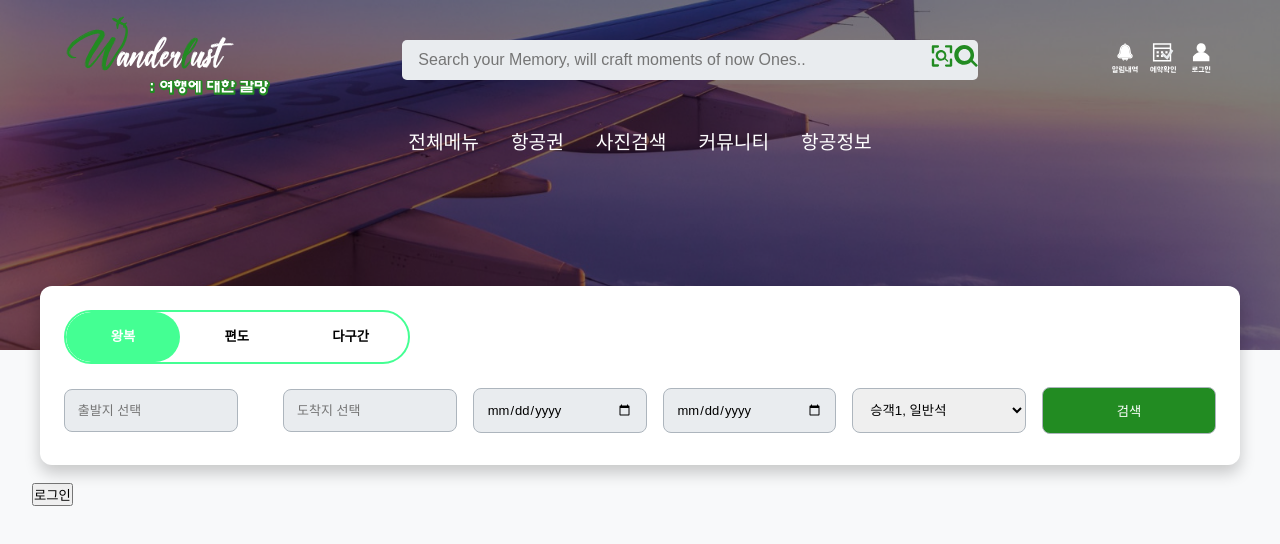
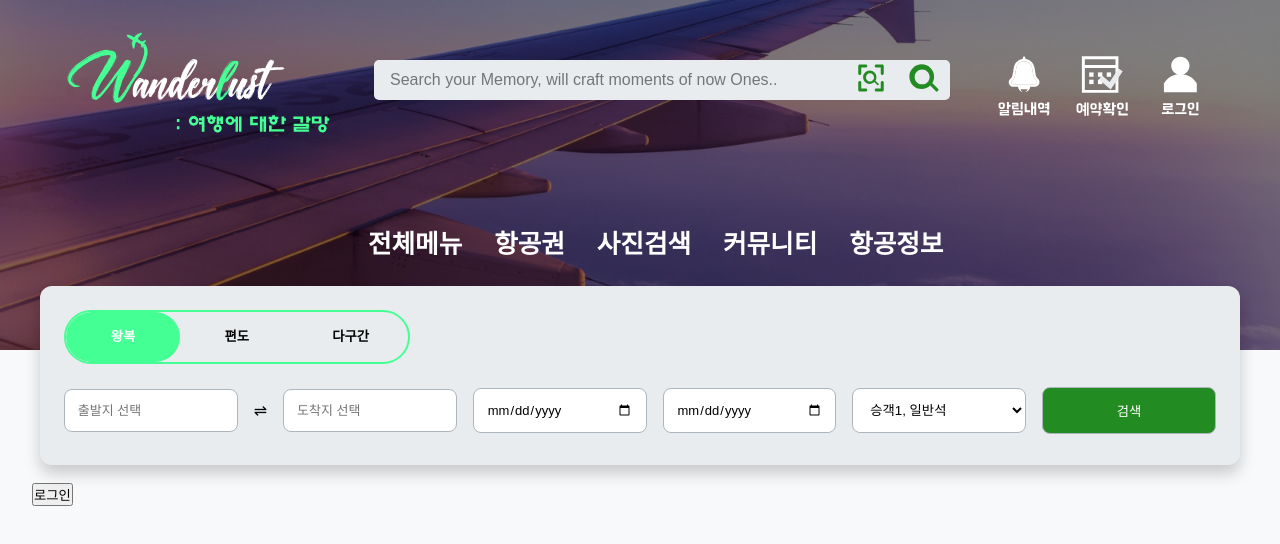
Before and after one commit to paesir-i-am/Wanderlust, a React (Create React App) app in the folder frontend/: page /member in a window 1280 px wide. Shown: the top 544 px of the page. Built offline with nearby package versions, Linux system fonts and the light colour scheme; a web font is replaced by a local one.

Commit message:
반응형 디테일 수정

```diff
--- a/frontend/src/common/layout/basicLayout/basicLayout.css
+++ b/frontend/src/common/layout/basicLayout/basicLayout.css
@@ -113,6 +113,9 @@ img {
   background-position: 0 -480px;
   color: #fff;
 }
+.basic-layout header .searchbar.mobile-only {
+  display: none;
+}
 .basic-layout header .header-overlay {
   height: 350px;
   display: flex;
@@ -129,11 +132,12 @@ img {
   flex: 0 0 auto;
 }
 .basic-layout header .header-overlay .header-top .logo img {
-  height: 80px;
+  padding-top: 1rem;
+  height: 120px;
 }
 .basic-layout header .header-overlay .header-top .searchbar.desktop-only {
   flex: 0 0 50%;
-  max-width: 600px;
+  max-width: 800px;
   display: flex;
   align-items: center;
   background-color: #e9ecef;
@@ -151,16 +155,12 @@ img {
 .basic-layout header .header-overlay .header-top .searchbar.desktop-only .search-buttons button {
   background-color: transparent;
   border: none;
-  padding: 0;
+  padding: 0.7rem;
   cursor: pointer;
 }
 .basic-layout header .header-overlay .header-top .searchbar.desktop-only .search-buttons button img {
-  height: 24px;
-  width: 24px;
-}
-.basic-layout header .header-overlay .header-top .searchbar.desktop-only .search-buttons button:hover {
-  background-color: rgb(203.4736842105, 210.5, 217.5263157895);
-  border-radius: 4px;
+  height: 30px;
+  width: 30px;
 }
 .basic-layout header .header-overlay .header-top .icons.desktop-only {
   display: flex;
@@ -172,7 +172,8 @@ img {
   cursor: pointer;
 }
 .basic-layout header .header-overlay .header-top .icons.desktop-only button img {
-  height: 30px;
+  margin: 1rem 0.4rem 0 0.2rem;
+  height: 60px;
 }
 @media (max-width: 768px) {
   .basic-layout header .header-overlay .header-top {
@@ -214,14 +215,15 @@ img {
 }
 .basic-layout header .header-overlay .nav {
   display: flex;
-  justify-content: center;
-  margin-top: 1.5rem;
+  justify-content: flex-start;
+  margin: 5rem 0 0 18rem;
 }
 .basic-layout header .header-overlay .nav a {
   color: #fff;
   text-decoration: none;
   margin: 0 1rem;
-  font-size: 1.2rem;
+  font-size: 1.6rem;
+  font-weight: 600;
 }
 .basic-layout header .header-overlay .nav a:hover {
   text-decoration: underline;
@@ -243,7 +245,7 @@ img {
 .basic-layout header .search .search-container {
   display: flex;
   flex-direction: column;
-  background-color: #fff;
+  background-color: #e9ecef;
   box-shadow: 0 8px 16px rgba(0, 0, 0, 0.2);
   border-radius: 12px;
   padding: 1.5rem;
@@ -254,8 +256,8 @@ img {
   display: flex;
   justify-content: space-between;
   align-items: center;
-  border: 2px solid #44ff93;
-  border-radius: 50px;
+  border: 2px solid #44FF93;
+  border-radius: 40px;
   overflow: hidden;
 }
 .basic-layout header .search .search-container .options button {
@@ -274,20 +276,19 @@ img {
   background: #44ff93;
   color: white;
 }
-.basic-layout header .search .search-container .options button:hover {
-  background-color: rgb(23.9768786127, 98.0231213873, 23.9768786127);
-}
 .basic-layout header .search .search-container .fields {
   display: flex;
   align-items: center;
   justify-content: space-between;
   gap: 1rem;
+  color: black;
 }
 .basic-layout header .search .search-container .fields input,
 .basic-layout header .search .search-container .fields select,
 .basic-layout header .search .search-container .fields button {
   flex: 1;
   padding: 0.8rem;
+  background-color: white;
   border: 1px solid #adb5bd;
   border-radius: 8px;
 }
--- a/frontend/src/common/layout/basicLayout/basicLayout.scss
+++ b/frontend/src/common/layout/basicLayout/basicLayout.scss
@@ -11,6 +11,9 @@
 
   // 헤더
   header {
+    .searchbar.mobile-only{
+      display: none;
+    }
     height: 350px;
     background: url("/public/header-backgroung.jpg") no-repeat center center;
     background-size: cover;
@@ -34,13 +37,14 @@
           flex: 0 0 auto;
 
           img {
-            height: 80px;
+            padding-top: 1rem;
+            height: 120px;
           }
         }
 
         .searchbar.desktop-only {
           flex: 0 0 50%;
-          max-width: 600px;
+          max-width: 800px;
           display: flex;
           align-items: center;
           background-color: $gray-light;
@@ -60,17 +64,12 @@
             button {
               background-color: transparent;
               border: none;
-              padding: 0;
+              padding: 0.7rem;
               cursor: pointer;
 
               img {
-                height: 24px;
-                width: 24px;
-              }
-
-              &:hover {
-                background-color: darken($gray-light, 10%);
-                border-radius: 4px;
+                height: 30px;
+                width: 30px;
               }
             }
           }
@@ -86,7 +85,8 @@
             cursor: pointer;
 
             img {
-              height: 30px;
+              margin : 1rem 0.4rem 0 0.2rem;
+              height: 60px;
             }
           }
         }
@@ -134,14 +134,15 @@
 
       .nav {
         display: flex;
-        justify-content: center;
-        margin-top: 1.5rem;
+        justify-content: flex-start;
+        margin: 5rem 0 0 18rem;
 
         a {
           color: #fff;
           text-decoration: none;
           margin: 0 1rem;
-          font-size: 1.2rem;
+          font-size: 1.6rem;
+          font-weight: 600;
 
           &:hover {
             text-decoration: underline;
@@ -168,7 +169,7 @@
       .search-container {
         display: flex;
         flex-direction: column;
-        background-color: #fff;
+        background-color: $gray-light;
         box-shadow: 0 8px 16px rgba(0, 0, 0, 0.2);
         border-radius: 12px;
         padding: 1.5rem;
@@ -179,8 +180,8 @@
           display: flex;
           justify-content: space-between;
           align-items: center;
-          border: 2px solid #44ff93;
-          border-radius: 50px;
+          border: 2px solid $secondary-color;
+          border-radius: 40px;
           overflow: hidden;
 
           button {
@@ -200,9 +201,6 @@
               color: white;
             }
 
-            &:hover {
-              background-color: darken($primary-color, 10%);
-            }
           }
         }
 
@@ -211,14 +209,17 @@
           align-items: center;
           justify-content: space-between;
           gap: 1rem;
+          color: black;
 
           input,
           select,
           button {
             flex: 1;
             padding: 0.8rem;
+            background-color: white;
             border: 1px solid $gray-dark;
             border-radius: 8px;
+
           }
 
           button {
```
Also changed, not shown: frontend/public/wanderlustHeadLogo.svg, 1 other file (tests, documents, lock files or other folders).
